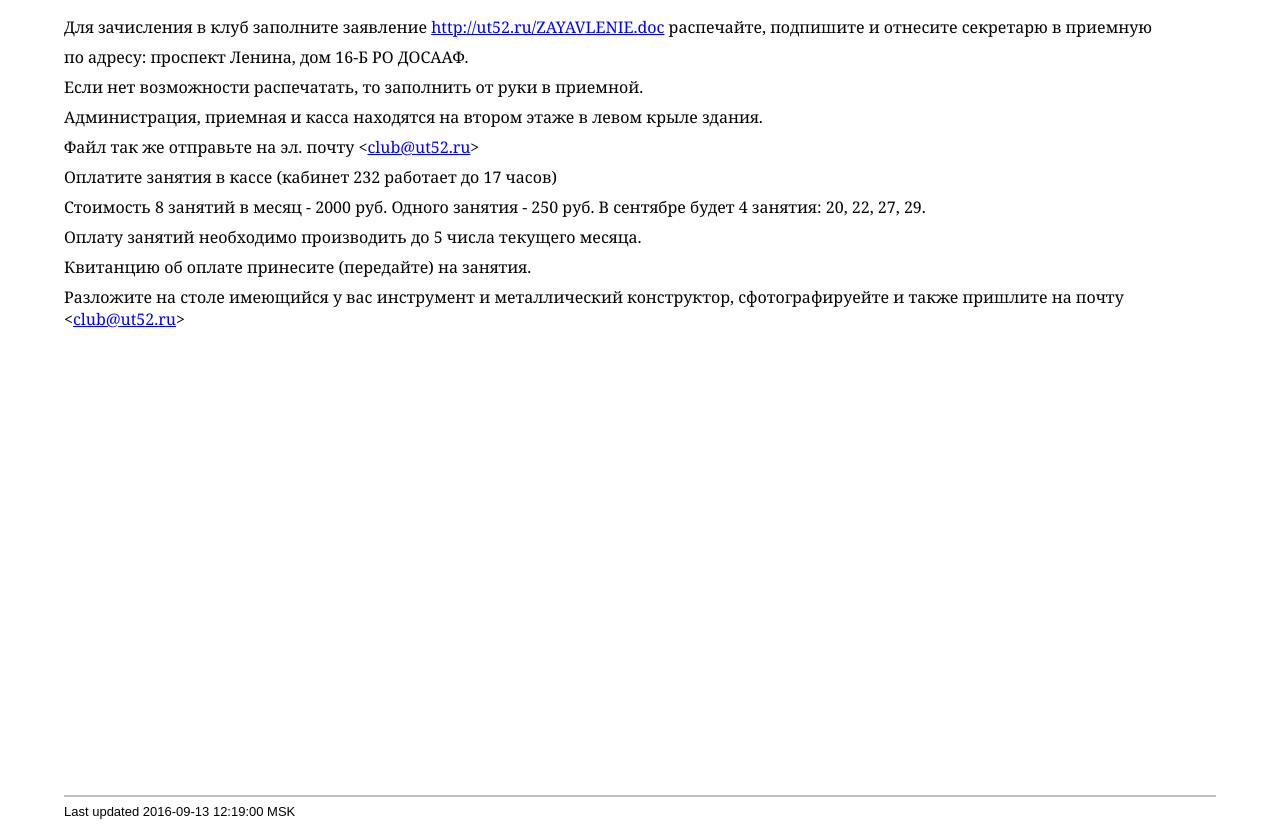
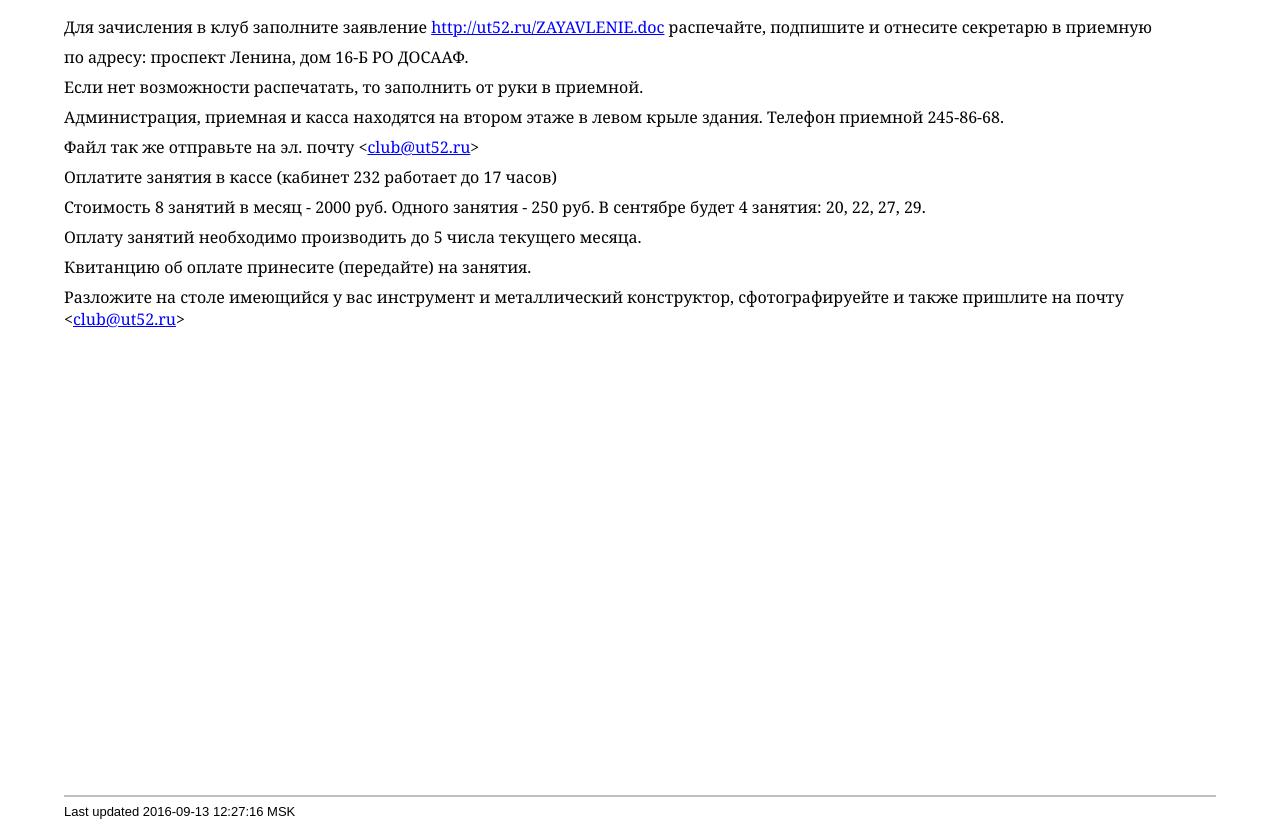
Before and after one commit to master-lomaster/master-lomaster.github.io, a plain HTML site: page registration.html in a window 1280 px wide. Drawn offline with Linux system fonts and the light colour scheme.

Commit message:
Add files via upload

```diff
--- a/registration.html
+++ b/registration.html
@@ -738,7 +738,7 @@ asciidoc.install();
 <div class="paragraph"><p>по адресу: проспект Ленина, дом 16-Б РО ДОСААФ.</p></div>
 <div class="paragraph"><p>Если нет возможности распечатать, то заполнить от руки в приемной.</p></div>
 <div class="paragraph"><p>Администрация, приемная и касса находятся на втором этаже в
-левом крыле здания.</p></div>
+левом крыле здания. Телефон приемной 245-86-68.</p></div>
 <div class="paragraph"><p>Файл так же отправьте на эл. почту &lt;<a href="mailto:club@ut52.ru">club@ut52.ru</a>&gt;</p></div>
 <div class="paragraph"><p>Оплатите занятия в кассе (кабинет 232 работает до 17 часов)</p></div>
 <div class="paragraph"><p>Стоимость 8 занятий в месяц - 2000 руб. Одного занятия - 250 руб.
@@ -752,7 +752,7 @@ asciidoc.install();
 <div id="footnotes"><hr /></div>
 <div id="footer">
 <div id="footer-text">
-Last updated 2016-09-13 12:19:00 MSK
+Last updated 2016-09-13 12:27:16 MSK
 </div>
 </div>
 </body>
```
